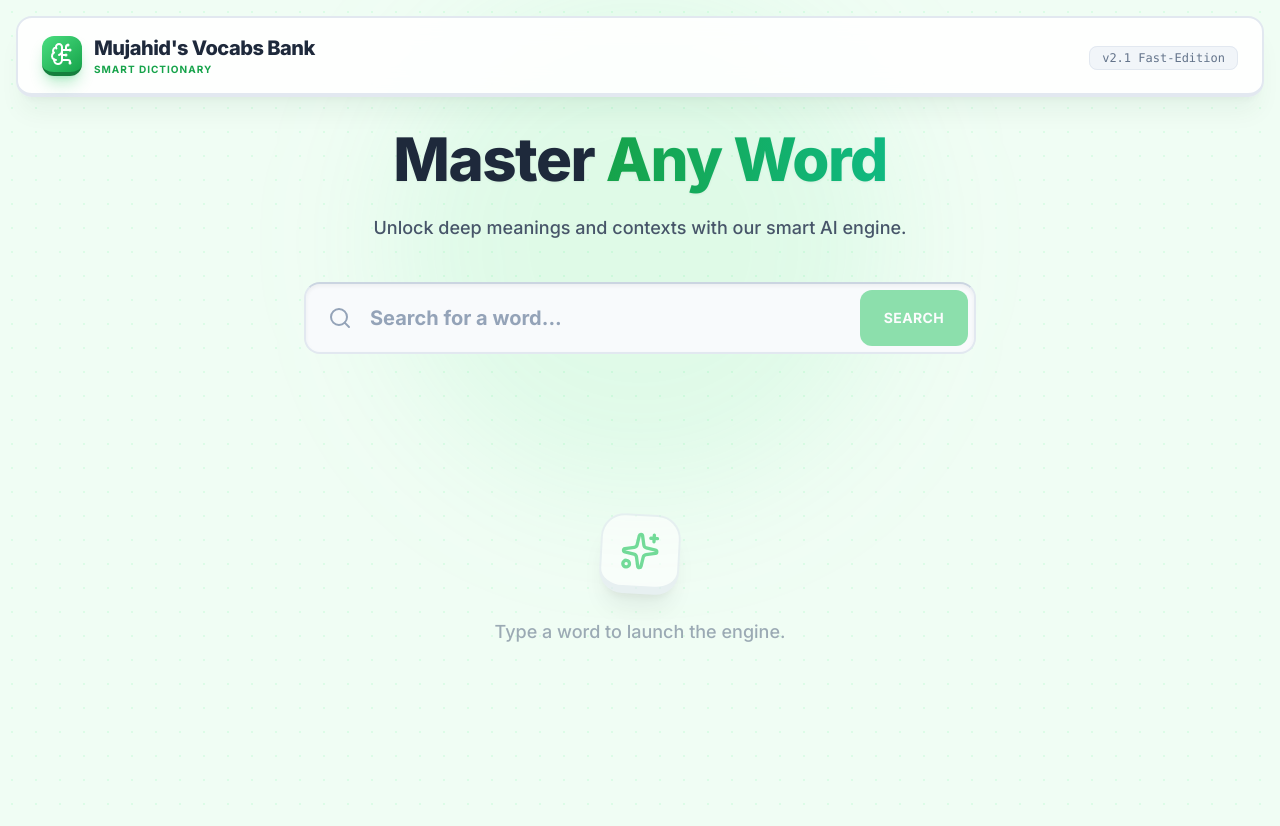
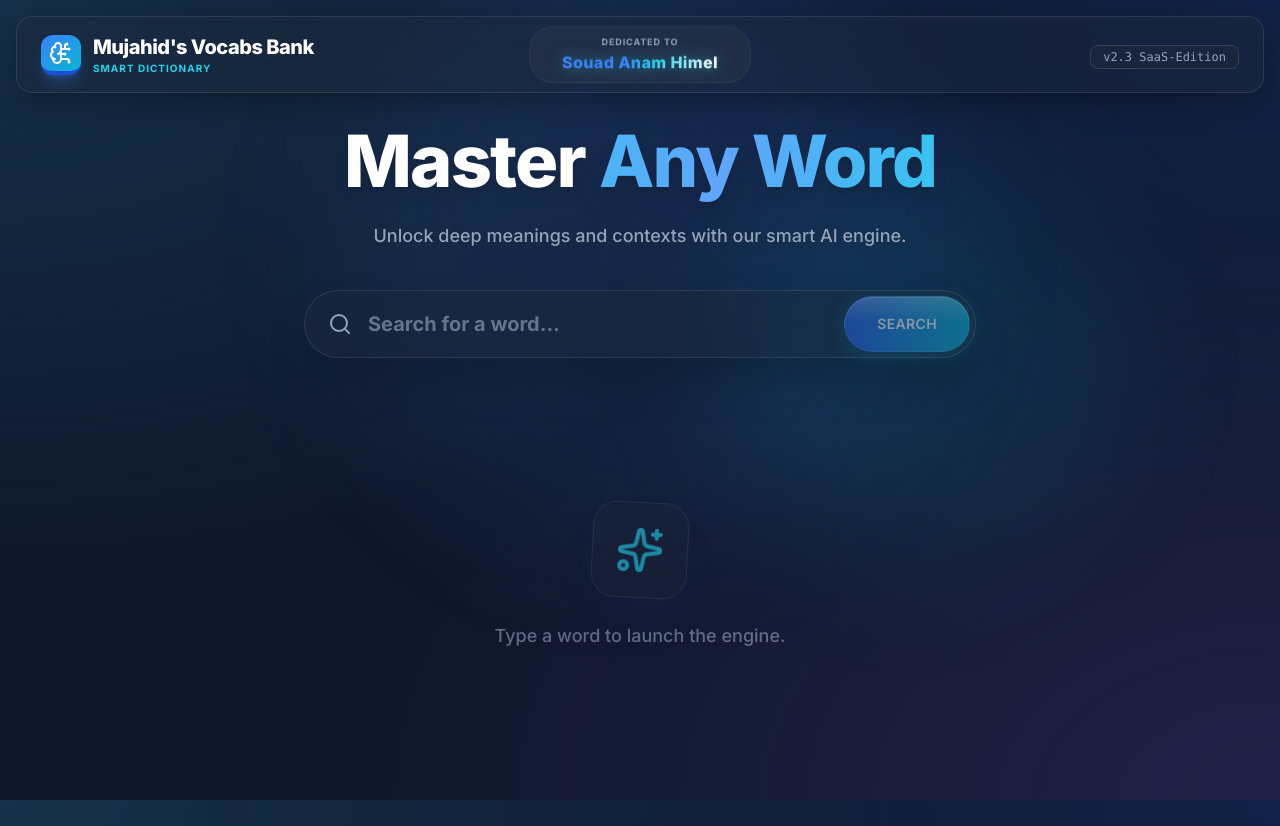
Before and after one commit to mujahidstudy2025/Mujahid-s-Vocabs-Bank, a React (Vite) app: page / in a window 1280 px wide. Built offline with nearby package versions, Linux system fonts and the light colour scheme.

Commit message:
feat: Refactor UI and Gemini API interaction
Enhances the user interface with a modernized "glassmorphism" design and refactors the Gemini API service to fetch only necessary enrichment data. This optimization reduces API call complexity and improves performance for vocabulary data retrieval.

```diff
--- a/App.tsx
+++ b/App.tsx
@@ -6,6 +6,7 @@ import SynonymsAntonyms from './components/SynonymsAntonyms';
 import Derivatives from './components/Derivatives';
 import Examples from './components/Examples';
 import { fetchWordDetails } from './services/dictionary';
+import { fetchEnrichmentData } from './services/gemini';
 import { WordData } from './types';
 
 const App: React.FC = () => {
@@ -21,10 +22,23 @@ const App: React.FC = () => {
     setSearchedWord(term);
 
     try {
-      // 1. Fetch Text Data
-      const wordData = await fetchWordDetails(term);
-      setData(wordData);
+      // 1. Fetch Text Data from Dictionary API
+      const dictionaryData = await fetchWordDetails(term);
+
+      // 2. Fetch Enrichment Data (Bengali + Derivatives) from Gemini API
+      // We do this in parallel or sequence? Let's do it and merge.
+      // We set the initial data first so the user sees something immediately
+      setData(dictionaryData);
       setLoading(false);
+
+      // Fetch enrichment in background and update
+      fetchEnrichmentData(term).then((enrichmentData) => {
+        setData(prevData => {
+          if (!prevData) return null;
+          return { ...prevData, ...enrichmentData };
+        });
+      });
+
     } catch (err: any) {
       console.error(err);
       setError(err.message || "Failed to fetch word details. Please try again.");
@@ -33,36 +47,51 @@ const App: React.FC = () => {
   };
 
   return (
-    <div className="min-h-screen pb-20 overflow-x-hidden">
+    <div className="min-h-screen pb-20 overflow-x-hidden text-slate-100">
       {/* 3D Floating Header */}
       <div className="sticky top-4 z-50 px-4 mb-8">
-        <div className="max-w-7xl mx-auto bg-white/90 backdrop-blur-md border-2 border-slate-100 border-b-4 border-slate-200 rounded-2xl shadow-xl shadow-green-900/5 px-6 py-4 flex items-center justify-between">
-          <div className="flex items-center gap-3">
-            <div className="w-10 h-10 bg-gradient-to-br from-green-400 to-green-600 rounded-xl flex items-center justify-center text-white shadow-lg shadow-green-500/30 border-b-4 border-green-700 transform hover:-translate-y-0.5 transition-transform duration-300">
+        <div className="max-w-7xl mx-auto glass-card rounded-2xl px-6 py-4 flex items-center justify-between relative overflow-hidden">
+
+          {/* Logo Section */}
+          <div className="flex items-center gap-3 z-10">
+            <div className="w-10 h-10 bg-gradient-to-br from-blue-500 to-cyan-500 rounded-xl flex items-center justify-center text-white shadow-lg shadow-blue-500/30 border-b-4 border-blue-700 transform hover:-translate-y-0.5 transition-transform duration-300">
               <BrainCircuit className="w-6 h-6" />
             </div>
             <div>
-              <h1 className="text-xl font-extrabold text-slate-800 tracking-tight">Mujahid's Vocabs Bank</h1>
-              <p className="text-[10px] uppercase tracking-widest text-green-600 font-bold">Smart Dictionary</p>
+              <h1 className="text-xl font-extrabold text-white tracking-tight">Mujahid's Vocabs Bank</h1>
+              <p className="text-[10px] uppercase tracking-widest text-cyan-400 font-bold">Smart Dictionary</p>
             </div>
           </div>
-          <div className="hidden sm:block">
-            <span className="px-3 py-1 bg-slate-100 border border-slate-200 rounded-lg text-xs font-mono text-slate-500">v2.1 Fast-Edition</span>
+
+          {/* Center Animated Dedication */}
+          <div className="absolute left-1/2 top-1/2 -translate-x-1/2 -translate-y-1/2 hidden md:block perspective-1000 glass-panel px-8 py-2">
+            <div className="text-center">
+              <p className="text-[9px] font-bold text-slate-400 uppercase tracking-widest mb-0.5">Dedicated to</p>
+              <p className="text-base font-black text-electric-flow whitespace-nowrap tracking-wide">
+                Souad Anam Himel
+              </p>
+            </div>
+          </div>
+
+          {/* Version Badge */}
+          <div className="hidden sm:block z-10">
+            <span className="px-3 py-1 bg-slate-800/50 border border-slate-700 rounded-lg text-xs font-mono text-slate-400">v2.3 SaaS-Edition</span>
           </div>
         </div>
       </div>
 
-      <main className="max-w-6xl mx-auto px-4 sm:px-6 lg:px-8 pt-4">
+      <main className="max-w-7xl mx-auto px-4 sm:px-6 lg:px-8 pt-4">
 
         {/* Search Section */}
-        <div className="text-center mb-16 relative">
+        <div className="text-center mb-12 relative">
            {/* Decorative blobs */}
-           <div className="absolute top-1/2 left-1/2 -translate-x-1/2 -translate-y-1/2 w-[500px] h-[500px] bg-green-400/20 rounded-full blur-3xl -z-10 opacity-50 mix-blend-multiply filter"></div>
+           <div className="absolute top-1/2 left-1/2 -translate-x-1/2 -translate-y-1/2 w-[600px] h-[600px] bg-blue-500/10 rounded-full blur-3xl -z-10"></div>
+           <div className="absolute top-1/2 left-1/2 -translate-x-1/2 -translate-y-1/2 w-[400px] h-[400px] bg-cyan-500/10 rounded-full blur-3xl -z-10 translate-x-20 -translate-y-20"></div>
 
-          <h2 className="text-4xl md:text-6xl font-black text-slate-800 mb-6 tracking-tight drop-shadow-sm">
-            Master <span className="text-transparent bg-clip-text bg-gradient-to-r from-green-600 to-emerald-500">Any Word</span>
+          <h2 className="text-4xl md:text-7xl font-black text-white mb-6 tracking-tight drop-shadow-lg">
+            Master <span className="text-gradient-blue">Any Word</span>
           </h2>
-          <p className="text-slate-600 mb-10 max-w-xl mx-auto text-lg font-medium leading-relaxed">
+          <p className="text-slate-400 mb-10 max-w-xl mx-auto text-lg font-medium leading-relaxed">
             Unlock deep meanings and contexts with our smart AI engine.
           </p>
           <SearchInput onSearch={handleSearch} isLoading={loading} />
@@ -70,7 +99,7 @@ const App: React.FC = () => {
 
         {/* Error State */}
         {error && (
-          <div className="max-w-2xl mx-auto mb-8 p-6 bg-red-50 text-red-600 rounded-2xl border-2 border-red-100 border-b-4 text-center font-bold shadow-sm">
+          <div className="max-w-2xl mx-auto mb-8 p-6 bg-red-900/20 text-red-400 rounded-2xl border border-red-900/50 text-center font-bold shadow-sm backdrop-blur-sm">
             {error}
           </div>
         )}
@@ -78,32 +107,24 @@ const App: React.FC = () => {
         {/* Loading Skeleton */}
         {loading && (
           <div className="grid grid-cols-1 lg:grid-cols-12 gap-8 animate-pulse">
-            <div className="lg:col-span-12 h-80 bg-slate-200 rounded-3xl"></div>
-            <div className="lg:col-span-12 h-48 bg-slate-200 rounded-3xl"></div>
+            <div className="lg:col-span-12 h-80 bg-slate-800/50 rounded-3xl border border-slate-700/50"></div>
+            <div className="lg:col-span-12 h-48 bg-slate-800/50 rounded-3xl border border-slate-700/50"></div>
           </div>
         )}
 
         {/* Results View */}
         {!loading && data && (
-          <div className="space-y-8">
-            {/* Top Row: Definition */}
-            <div className="w-full">
+          <div className="grid grid-cols-1 xl:grid-cols-2 gap-6 items-start">
+            {/* Left Column: Definition & Examples */}
+            <div className="space-y-6">
               <WordDisplay data={data} />
+              <Examples examples={data.examples} />
             </div>
 
-            {/* Middle Row: Synonyms & Antonyms */}
-            <div className="w-full">
+            {/* Right Column: Synonyms, Antonyms & Derivatives */}
+            <div className="space-y-6">
               <SynonymsAntonyms synonyms={data.synonyms} antonyms={data.antonyms} />
-            </div>
-
-            {/* Derivatives Row */}
-            <div className="w-full">
               <Derivatives derivatives={data.derivatives} />
-            </div>
-
-            {/* Bottom Row: Examples */}
-            <div className="w-full">
-              <Examples examples={data.examples} />
             </div>
           </div>
         )}
@@ -111,10 +132,10 @@ const App: React.FC = () => {
         {/* Empty State / Welcome */}
         {!loading && !data && !error && (
           <div className="text-center py-24 opacity-60">
-             <div className="inline-flex items-center justify-center w-20 h-20 rounded-3xl bg-white border-2 border-slate-200 border-b-8 mb-6 shadow-xl transform rotate-3">
-                <Sparkles className="w-10 h-10 text-green-500" />
+             <div className="inline-flex items-center justify-center w-24 h-24 rounded-3xl bg-slate-800/50 border border-slate-700 mb-6 shadow-2xl shadow-blue-900/20 transform rotate-3 backdrop-blur-sm">
+                <Sparkles className="w-12 h-12 text-cyan-400" />
              </div>
-             <p className="text-slate-500 font-medium text-lg">Type a word to launch the engine.</p>
+             <p className="text-slate-400 font-medium text-lg">Type a word to launch the engine.</p>
           </div>
         )}
 
--- a/components/SearchInput.tsx
+++ b/components/SearchInput.tsx
@@ -19,30 +19,33 @@ const SearchInput: React.FC<SearchInputProps> = ({ onSearch, isLoading }) => {
   return (
     <div className="w-full max-w-2xl mx-auto">
       <form onSubmit={handleSubmit} className="relative group transform transition-all duration-300 hover:scale-[1.01]">
+        {/* Glass Container for Input */}
+        <div className="absolute inset-0 bg-slate-800/40 backdrop-blur-xl rounded-full border border-white/10 shadow-2xl"></div>
+
         <div className="absolute inset-y-0 left-0 pl-6 flex items-center pointer-events-none z-10">
           {isLoading ? (
-            <Loader2 className="h-6 w-6 text-green-500 animate-spin" />
+            <Loader2 className="h-6 w-6 text-cyan-400 animate-spin" />
           ) : (
-            <Search className="h-6 w-6 text-slate-400" />
+            <Search className="h-6 w-6 text-slate-400 group-focus-within:text-cyan-400 transition-colors" />
           )}
         </div>
 
-        {/* Recessed Input */}
+        {/* Input */}
         <input
           type="text"
           value={input}
           onChange={(e) => setInput(e.target.value)}
           placeholder="Search for a word..."
-          className="block w-full pl-16 pr-36 py-5 bg-slate-50 border-2 border-slate-200 border-t-slate-300 rounded-2xl shadow-inner text-xl font-bold text-slate-700 placeholder-slate-400 focus:outline-none focus:border-green-500 focus:bg-white focus:ring-0 transition-all"
+          className="block w-full pl-16 pr-40 py-5 bg-transparent relative z-0 text-xl font-bold text-white placeholder-slate-500 focus:outline-none rounded-full"
           disabled={isLoading}
         />
 
         {/* 3D Button */}
-        <div className="absolute inset-y-2 right-2 flex items-center">
+        <div className="absolute inset-y-1.5 right-1.5 flex items-center z-10">
           <button
             type="submit"
             disabled={!input.trim() || isLoading}
-            className="h-full px-6 bg-green-500 text-white rounded-xl font-bold text-sm tracking-wide uppercase shadow-[0_4px_0_rgb(21,128,61)] active:shadow-none active:translate-y-[4px] hover:bg-green-400 transition-all disabled:opacity-50 disabled:cursor-not-allowed disabled:shadow-none disabled:translate-y-0"
+            className="glossy-button-blue h-full px-8 text-white text-sm tracking-wide uppercase disabled:opacity-50 disabled:cursor-not-allowed"
           >
             Search
           </button>
--- /dev/null
+++ b/index.css
@@ -0,0 +1,144 @@
+@keyframes float-3d {
+  0%, 100% { transform: translateY(0) rotateX(0); }
+  50% { transform: translateY(-2px) rotateX(10deg); }
+}
+
+.animate-float-3d {
+  animation: float-3d 3s ease-in-out infinite;
+  transform-style: preserve-3d;
+}
+
+.perspective-1000 {
+  perspective: 1000px;
+}
+
+/* 3D Cube Styles */
+.cube-container {
+  width: 30px;
+  height: 30px;
+  perspective: 800px;
+}
+
+.cube {
+  width: 100%;
+  height: 100%;
+  position: relative;
+  transform-style: preserve-3d;
+  animation: rotate-cube 6s infinite linear;
+}
+
+.cube-face {
+  position: absolute;
+  width: 30px;
+  height: 30px;
+  border: 1px solid rgba(255, 255, 255, 0.3);
+  opacity: 0.9;
+}
+
+.cube-face-front  { transform: rotateY(  0deg) translateZ(15px); background: linear-gradient(135deg, #ef4444, #f97316); }
+.cube-face-back   { transform: rotateY(180deg) translateZ(15px); background: linear-gradient(135deg, #3b82f6, #06b6d4); }
+.cube-face-right  { transform: rotateY( 90deg) translateZ(15px); background: linear-gradient(135deg, #22c55e, #84cc16); }
+.cube-face-left   { transform: rotateY(-90deg) translateZ(15px); background: linear-gradient(135deg, #a855f7, #d946ef); }
+.cube-face-top    { transform: rotateX( 90deg) translateZ(15px); background: linear-gradient(135deg, #f59e0b, #eab308); }
+.cube-face-bottom { transform: rotateX(-90deg) translateZ(15px); background: linear-gradient(135deg, #ec4899, #f43f5e); }
+
+@keyframes rotate-cube {
+  0% { transform: rotateX(0deg) rotateY(0deg); }
+  100% { transform: rotateX(360deg) rotateY(360deg); }
+}
+/* Glassmorphism Styles - Dark Theme Optimized */
+.glass-card {
+  background: rgba(30, 41, 59, 0.4); /* Slate 800 with opacity */
+  backdrop-filter: blur(16px);
+  -webkit-backdrop-filter: blur(16px);
+  border: 1px solid rgba(255, 255, 255, 0.1);
+  box-shadow: 0 8px 32px 0 rgba(0, 0, 0, 0.3);
+}
+
+.glass-panel {
+  background: rgba(255, 255, 255, 0.03);
+  backdrop-filter: blur(10px);
+  border: 1px solid rgba(255, 255, 255, 0.05);
+  border-radius: 24px;
+}
+
+/* The specific button style from the image */
+.glossy-button-blue {
+  background: linear-gradient(90deg, #2563eb 0%, #06b6d4 100%); /* Blue to Cyan */
+  box-shadow:
+    inset 0 1px 0 rgba(255, 255, 255, 0.3),
+    0 4px 20px rgba(6, 182, 212, 0.4), /* Cyan glow */
+    0 2px 4px rgba(0, 0, 0, 0.2);
+  border: 1px solid rgba(255, 255, 255, 0.1);
+  border-radius: 9999px; /* Pill shape */
+  color: white;
+  font-weight: 600;
+  letter-spacing: 0.025em;
+  transition: all 0.3s cubic-bezier(0.4, 0, 0.2, 1);
+  position: relative;
+  overflow: hidden;
+}
+
+.glossy-button-blue::before {
+  content: '';
+  position: absolute;
+  top: 0;
+  left: 0;
+  right: 0;
+  height: 45%;
+  background: linear-gradient(to bottom, rgba(255, 255, 255, 0.25) 0%, rgba(255, 255, 255, 0) 100%);
+  border-radius: 9999px 9999px 100% 100%;
+  pointer-events: none;
+}
+
+.glossy-button-blue:hover {
+  transform: translateY(-2px) scale(1.02);
+  box-shadow:
+    inset 0 1px 0 rgba(255, 255, 255, 0.4),
+    0 8px 25px rgba(6, 182, 212, 0.5),
+    0 4px 8px rgba(0, 0, 0, 0.2);
+}
+
+.glossy-button-blue:active {
+  transform: translateY(1px);
+  box-shadow:
+    inset 0 1px 0 rgba(255, 255, 255, 0.2),
+    0 2px 10px rgba(6, 182, 212, 0.3);
+}
+
+/* Text Gradients */
+.text-gradient-blue {
+  background: linear-gradient(to right, #60a5fa, #22d3ee, #60a5fa);
+  -webkit-background-clip: text;
+  background-clip: text;
+  color: transparent;
+  background-size: 200% auto;
+  animation: text-flow 3s linear infinite;
+}
+
+.text-electric-flow {
+  background: linear-gradient(
+    to right,
+    #3b82f6 20%,
+    #22d3ee 30%,
+    #ffffff 50%,
+    #22d3ee 70%,
+    #3b82f6 80%
+  );
+  -webkit-background-clip: text;
+  background-clip: text;
+  color: transparent;
+  background-size: 200% auto;
+  animation: electric-flow 3s linear infinite;
+  filter: drop-shadow(0 0 8px rgba(34, 211, 238, 0.5));
+}
+
+@keyframes text-flow {
+  0% { background-position: 0% 50%; }
+  100% { background-position: 200% 50%; }
+}
+
+@keyframes electric-flow {
+  0% { background-position: 200% center; }
+  100% { background-position: -200% center; }
+}
--- a/index.html
+++ b/index.html
@@ -14,9 +14,13 @@
     <style>
       body {
         font-family: 'Inter', sans-serif;
-        background-color: #f0fdf4; /* Light green tint base */
-        background-image: radial-gradient(#dcfce7 1px, transparent 1px);
-        background-size: 24px 24px;
+        background-color: #0f172a; /* Slate 900 */
+        background-image:
+          radial-gradient(at 0% 0%, rgba(56, 189, 248, 0.15) 0px, transparent 50%),
+          radial-gradient(at 100% 0%, rgba(37, 99, 235, 0.15) 0px, transparent 50%),
+          radial-gradient(at 100% 100%, rgba(139, 92, 246, 0.15) 0px, transparent 50%);
+        background-attachment: fixed;
+        color: #f8fafc;
       }
       .font-bengali {
         font-family: 'Noto Serif Bengali', serif;
```
Also changed, not shown: components/Derivatives.tsx (+13 -29 lines), components/Examples.tsx (+15 -16 lines), components/SynonymsAntonyms.tsx (+34 -43 lines), components/WordDisplay.tsx (+17 -30 lines), services/gemini.ts (+10 -24 lines).
